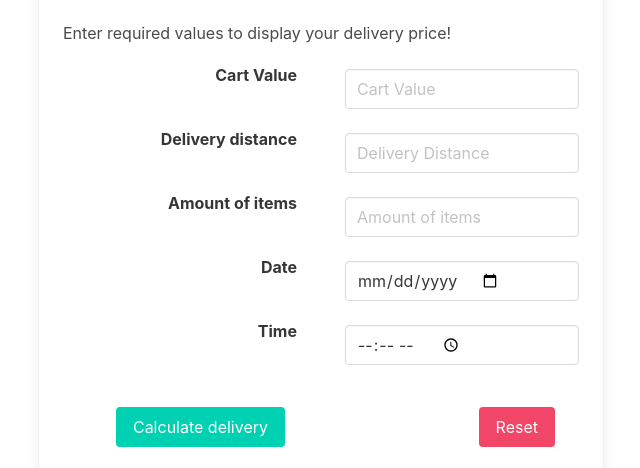
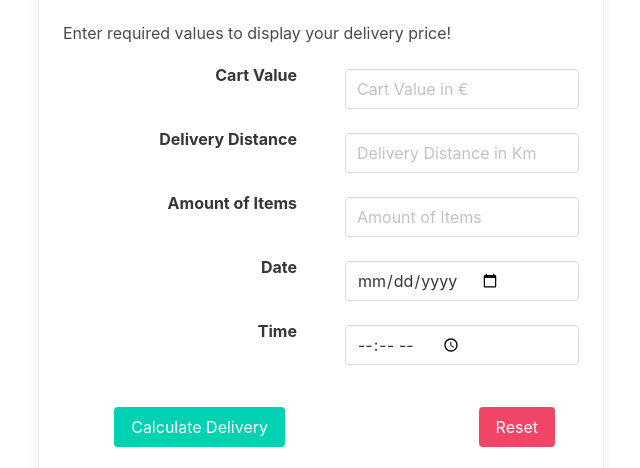
Before and after one commit to KatRobertsTech/walt-app-delivery-fee-calculator, a plain HTML site: page index.html in a window 1280 px wide. Shown: the part 314-782 px from the top of the page, 319-959 px from the left. Drawn offline with nearby package versions, Linux system fonts and the light colour scheme.

Commit message:
Update index.html
update

```diff
--- a/index.html
+++ b/index.html
@@ -38,7 +38,7 @@
                             <div class="field-body column">
                               <div class="field">
                                 <p class="control is-expanded">
-                                  <input id="cart-value-el" class="input" type="number" placeholder="Cart Value">
+                                  <input id="cart-value-el" class="input" type="number" placeholder="Cart Value in €">
                                 </p>
                               </div>
                             </div>
@@ -46,12 +46,12 @@
 
                           <div class="field is-horizontal columns is-mobile">
                             <div class="field-label is-normal column">
-                              <label for="distance-el" class="label">Delivery distance</label>
+                              <label for="distance-el" class="label">Delivery Distance</label>
                             </div>
                             <div class="field-body column">
                                 <div class="field">
                                   <p class="control is-expanded">
-                                    <input id= "distance-el" class="input" type="number" placeholder="Delivery Distance">
+                                    <input id= "distance-el" class="input" type="number" placeholder="Delivery Distance in Km">
                                   </p>
                                 </div>
                               </div>
@@ -59,12 +59,12 @@
 
                           <div class="field is-horizontal columns is-mobile">
                             <div class="field-label is-normal column">
-                              <label for= "items-num-el" class="label">Amount of items</label>
+                              <label for= "items-num-el" class="label">Amount of Items</label>
                             </div>
                             <div class="field-body column">
                               <div class="field">
                                 <p class="control is-expanded">
-                                  <input id= "items-num-el" class="input" type="number" placeholder="Amount of items">
+                                  <input id= "items-num-el" class="input" type="number" placeholder="Amount of Items">
                                 </p>
                               </div>
                             </div>
@@ -101,7 +101,7 @@
                             <div class="field-label is-normal column">
                                 <div class="control">
                                     <button id = "calculate-el" class="button is-primary">
-                                      Calculate delivery
+                                      Calculate Delivery
                                     </button>
                                   </div>
                             </div>
@@ -119,7 +119,7 @@
                             <p>Total delivery fee is: <span id="price-el" class = "is-size-5 has-text-weight-semibold"></span></p>
                           </div>
                           <div class="content has-text-centered">
-                            <p>Total price including delivery fee is: <span id="final-el" class ="is-size-5 has-text-weight-semibold"></span></p>
+                            <p>Total price including the delivery fee is: <span id="final-el" class ="is-size-5 has-text-weight-semibold"></span></p>
                           </div>
 
                         </div>
```
